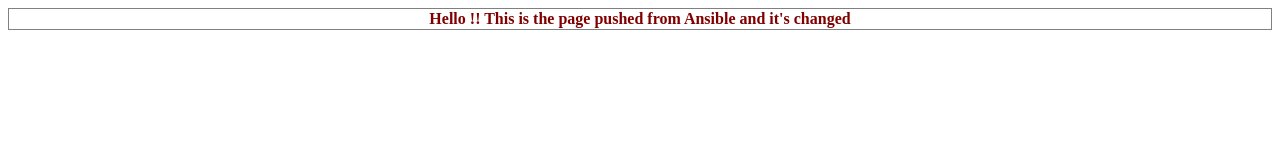
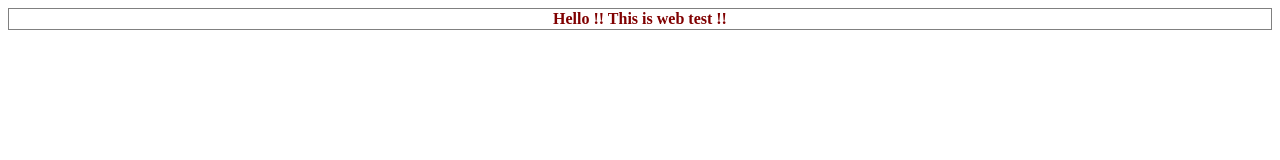
Before and after one commit to santoshmohapatra77/webproject, a plain HTML site: page index.html in a window 1280 px wide. Drawn offline with Linux system fonts and the light colour scheme.

Commit message:
Update index.html

```diff
--- a/index.html
+++ b/index.html
@@ -1,7 +1,7 @@
 <table style="border-collapse: collapse; width: 100%;" border="1">
 <tbody>
 <tr>
-<td style="width: 100%; text-align: center;"><strong><span style="color: #800000;">Hello !! This is the page pushed from Ansible and it's changed</span></strong></td>
+<td style="width: 100%; text-align: center;"><strong><span style="color: #800000;">Hello !! This is web test !!</span></strong></td>
 </tr>
 </tbody>
 </table>
```
